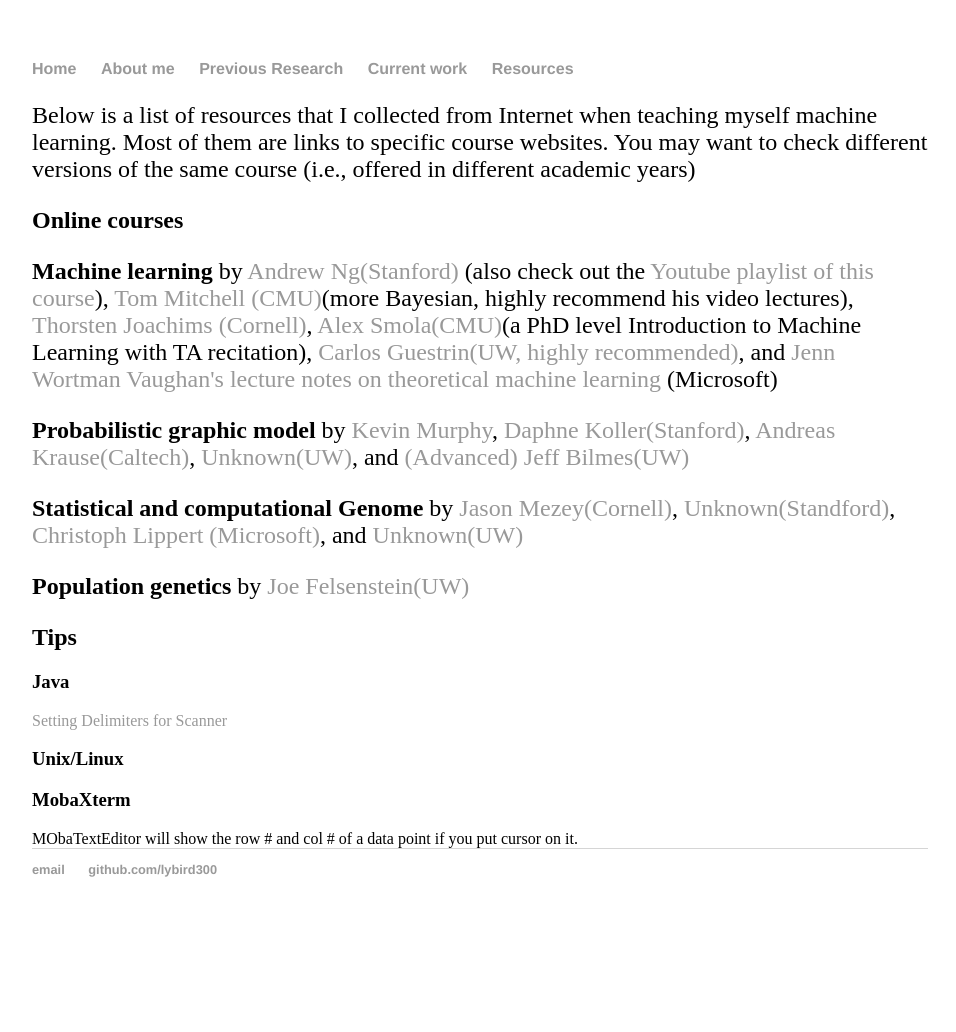
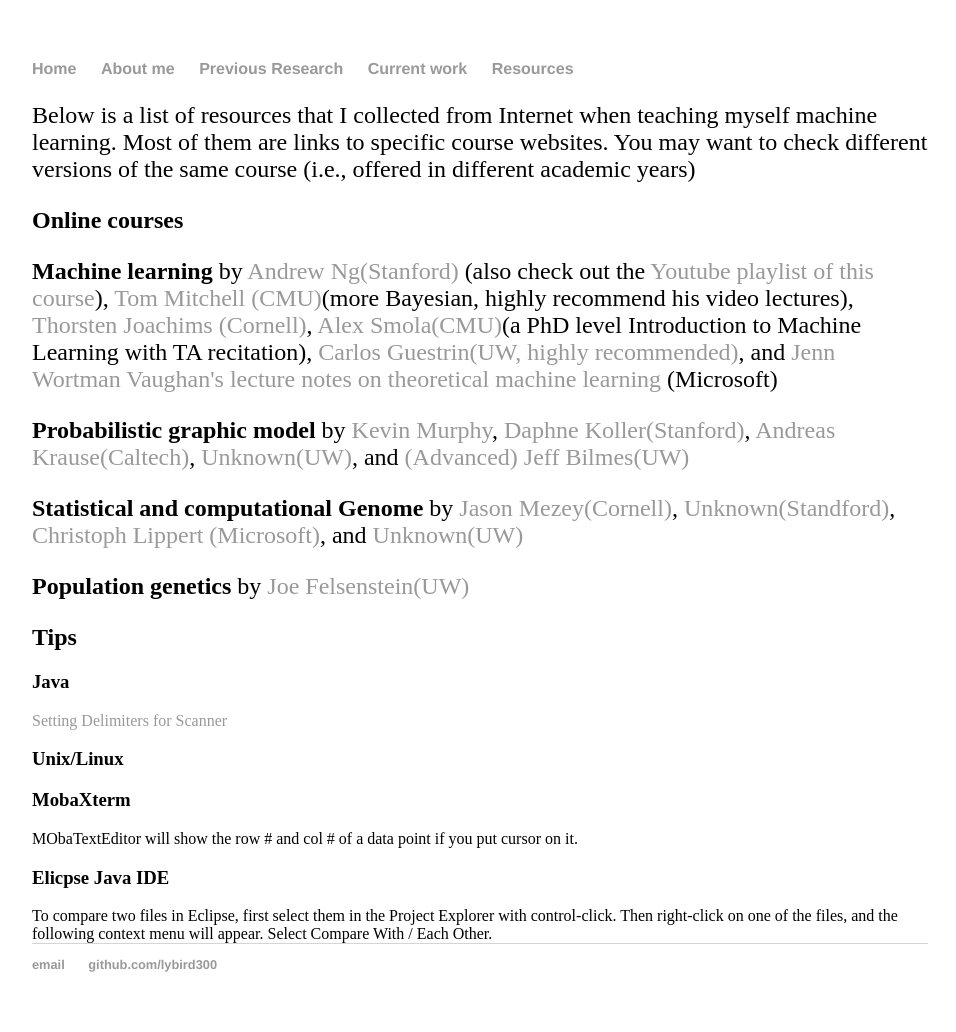
Before and after one commit to lybird300/lybird300.github.io, a Jekyll site: the page built from resources/index.html, in a window 1280 px wide. Shown: the whole page, without its empty margins (160-1116 px from the left). Built offline with Jekyll 4.4.1, drawn with Linux system fonts in a browser that asks for light colours; before the commit the page ends 937 px from its top, so only the background shows below that.

Commit message:
Update index.html

```diff
--- a/resources/index.html
+++ b/resources/index.html
@@ -20,4 +20,7 @@
 
 <h3>MobaXterm</h3>
 MObaTextEditor will show the row # and col # of a data point if you put cursor on it.
+
+<h3>Elicpse Java IDE</h3>
+To compare two files in Eclipse, first select them in the Project Explorer with control-click. Then right-click on one of the files, and the following context menu will appear. Select Compare With / Each Other.
 </div><!-- /.blurb -->
```
